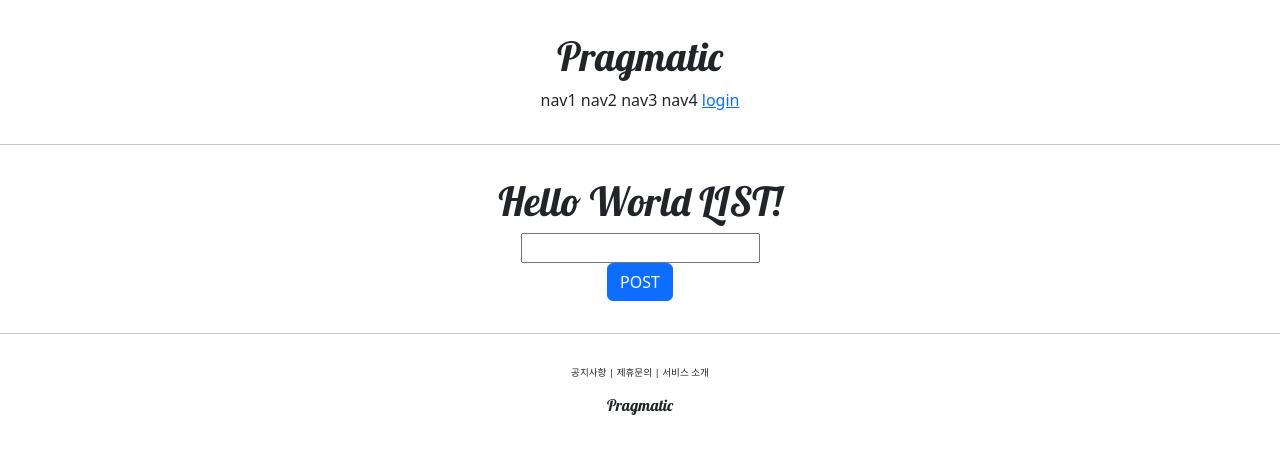
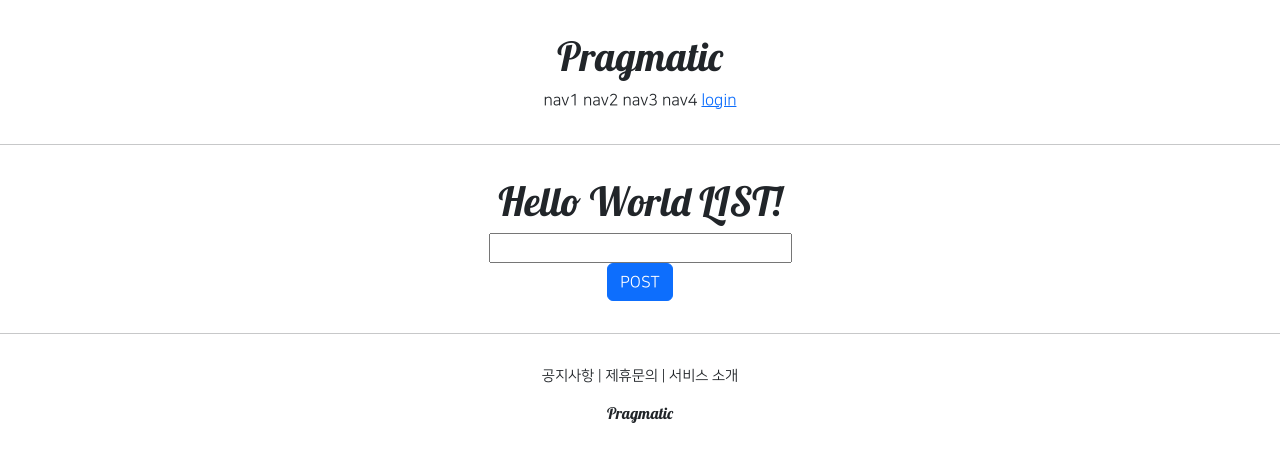
Before and after one commit to Mindlestick/Django-pragmatic, a Django app: template accountapp/templates/accountapp/hello_world.html in a window 1280 px wide. Shown: the top 462 px of the page. Run offline with Django 3.2, Linux system fonts and the light colour scheme; the template is opened without the code that fills it, so the values that code supplies are empty; some libraries are stand-ins or nearby versions.

Commit message:
bootstrap, font

```diff
--- a/pragmatic/settings.py
+++ b/pragmatic/settings.py
@@ -51,6 +51,7 @@
     "django.contrib.sessions",
     "django.contrib.messages",
     "django.contrib.staticfiles",
+    "bootstrap4",
     "accountapp",
 ]
 
--- a/static/base.css
+++ b/static/base.css
@@ -2,7 +2,7 @@
     font-family: 'Lobster', cursive;
 }
 .pragmatic_footer_button{
-    font-size: .6rem;
+    font-size: .9rem;
 }
 
 .pragmatic_footer{
--- a/templates/base.html
+++ b/templates/base.html
@@ -3,7 +3,7 @@
 
 {% include 'head.html' %}
 
-<body>
+<body style="font-family: 'NanumSquareR';">
     {% include 'header.html' %}
     <hr>
 
--- a/templates/footer.html
+++ b/templates/footer.html
@@ -1,4 +1,5 @@
     <div class="pragmatic_footer">
+
         <div class="pragmatic_footer_button">
             <span>공지사항</span> |
             <span>제휴문의</span> |
--- a/templates/head.html
+++ b/templates/head.html
@@ -16,4 +16,28 @@
     <!-- DEFAULT CSS LINK -->
     <link rel="stylesheet" type="text/css" href="{% static 'base.css' %}">
 
+    <style>
+        @font-face{
+            font-family: 'NanumSquareR';
+            src: local('NanumSquareR'),
+            url("{% static 'fonts/NanumSquareR.ttf' %}") format("opentype");
+        }
+        @font-face{
+            font-family: 'NanumSquareEB';
+            src: local('NanumSquareEB'),
+            url("{% static 'fonts/NanumSquareEB.otf' %}") format("opentype");
+        }
+        @font-face{
+            font-family: 'NanumSquareB';
+            src: local('NanumSquareB'),
+            url("{% static 'fonts/NanumSquareB.otf' %}") format("opentype");
+        }
+        @font-face{
+            font-family: 'NanumSquareR';
+            src: local('NanumSquareR'),
+            url("{% static 'fonts/NanumSquareR.otf' %}") format("opentype");
+        }
+
+    </style>
+
 </head>
```
Also changed, not shown: accountapp/templates/accountapp/create.html (+7 -3 lines), accountapp/templates/accountapp/login.html (+5 -3 lines), static/fonts/NanumSquareB.otf (added), static/fonts/NanumSquareEB.otf (added), static/fonts/NanumSquareL.otf (added), static/fonts/NanumSquareR.otf (added).
